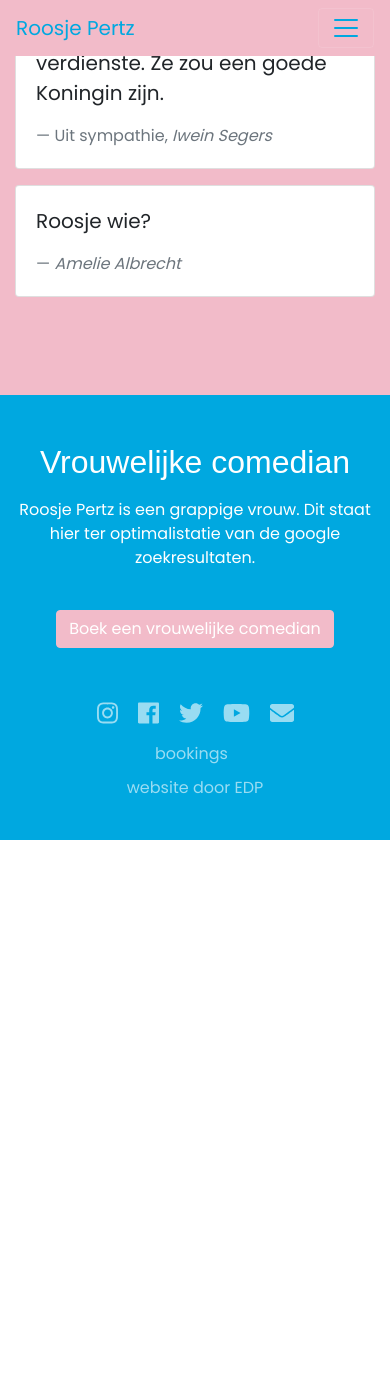
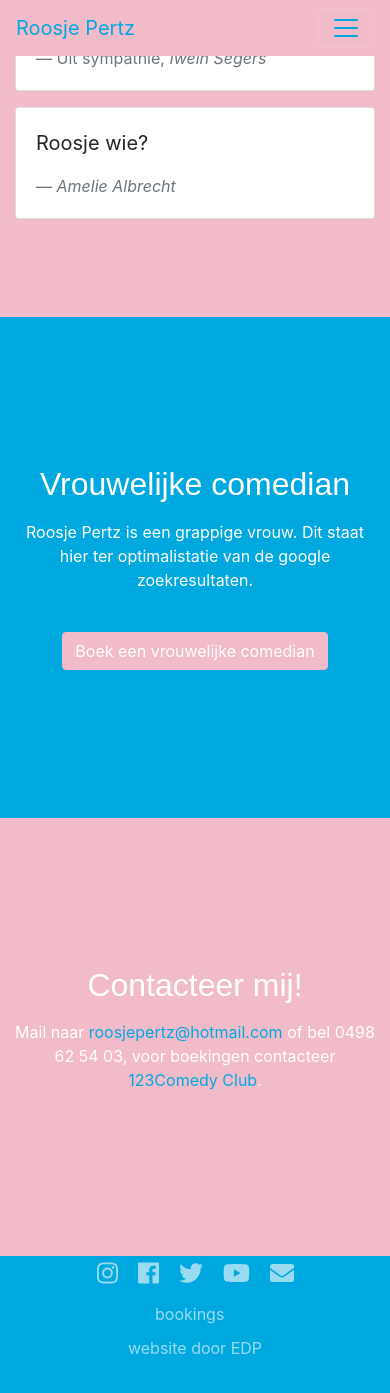
Before and after one commit to deprezedouard/roosjepertzbe, a Jekyll site: the page built from index.markdown, in a window 390 px wide and 1400 px high, scrolled down 6121 px. Shown: the top 1393 px of the window. Built offline with Jekyll 4.4.1, drawn with Linux system fonts in a browser that asks for light colours; nearby versions of some CDN libraries; some web fonts are replaced; comment, search, counter and statistics services are not loaded; before the commit the page ends 6961 px from its top, so only the background shows below that.

Commit message:
Updated Main and 3 other files

```diff
--- a/_includes/navbar.html
+++ b/_includes/navbar.html
@@ -24,7 +24,7 @@
       <li class="nav-item">
         <a class="nav-link page-scroll" href="#getuigenissen">Getuigenissen</a>
       <li class="nav-item">
-        <a class="nav-link page-scroll" href="mailto:info@roosjepertz.be">Contact</a>
+        <a class="nav-link page-scroll" href="#contact">Contact</a>
       </li>
       <li class="nav-item">
         <div class="footer-links d-flex justify-content-center d-lg-none">
--- a/assets/css/bootstrap/_variables.scss
+++ b/assets/css/bootstrap/_variables.scss
@@ -226,7 +226,7 @@ $transition-collapse:         height .35s ease !default;
 // Font, line-height, and color for body text, headings, and more.
 
 // stylelint-disable value-keyword-case
-$font-family-sans-serif:      'Poppins', -apple-system, BlinkMacSystemFont, "Segoe UI", Roboto, "Helvetica Neue", Arial, sans-serif, "Apple Color Emoji", "Segoe UI Emoji", "Segoe UI Symbol" !default;
+$font-family-sans-serif:      'Poppinsme', -apple-system, BlinkMacSystemFont, "Segoe UI", Roboto, "Helvetica Neue", Arial, sans-serif, "Apple Color Emoji", "Segoe UI Emoji", "Segoe UI Symbol" !default;
 $font-family-monospace:       SFMono-Regular, Menlo, Monaco, Consolas, "Liberation Mono", "Courier New", monospace !default;
 $font-family-base:            $font-family-sans-serif !default;
 // stylelint-enable value-keyword-case
--- a/assets/css/main.scss
+++ b/assets/css/main.scss
@@ -8,3 +8,19 @@
 .padding-section {
     padding: 50px 0;
 }
+
+
+.display-mobile {
+    display: none;
+}
+
+@media only screen and (max-width: 600px) {
+    .display-desktop {
+        display: none !important;
+    }
+    .display-mobile {
+        display: block;
+    }
+
+
+}
--- a/index.markdown
+++ b/index.markdown
@@ -49,6 +49,10 @@ copywriting_text: |-
   <br><br>
   Roosje schreef copy en artikels voor verschillende CRM magazines en nieuwsbrieven en kan dat ook voor die van jou. <br><br><a href="https://radio1.be/bijeenkomsten-zijn-verboden-en-dus-heb-ik-als-stand-upcomedian-geen-publiek-en-geen-podium-meer" target="_blank">Lees hier haar column voor Radio 1 over de lockdown van maart 2020.</a><br><br><a href="https://drive.google.com/drive/folders/1QblVu2t12DSh8cbH6q0eNgwRI1rO7KkW?usp=sharing" target="_blank">Download hier de waanzinnige quizvragen die ze maakte voor de podcast Palaver.</a>
 copywriting_button: Contacteer mij
+contact_titel: Contacteer mij!
+contact_text: Mail naar <a href="mailto:roosjepertz@hotmail.com">roosjepertz@hotmail.com</a>
+  of bel 0498 62 54 03, voor boekingen contacteer <a href="http://www.123comedyclub.be/comedian/roosje-pertz"
+  target="_blank">123Comedy Club</a>.
 layout: default
 ---
 
@@ -86,16 +90,28 @@ layout: default
             <!-- SnapWidget -->
             <!-- SnapWidget -->
             <script src="https://snapwidget.com/js/snapwidget.js"></script>
-            <iframe
-                src="https://snapwidget.com/embed/855834"
-                class="snapwidget-widget"
-                allowtransparency="true"
-                frameborder="0"
-                scrolling="no"
-                style="border:none; overflow:hidden;  width:100%; "
-            ></iframe>
+            <div class="display-mobile">
+                <iframe
+                    src="https://snapwidget.com/embed/855834"
+                    class="snapwidget-widget"
+                    allowtransparency="true"
+                    frameborder="0"
+                    scrolling="yes"
+                    style="border:none; overflow:hidden;  width:100%; min-height: 100%; "
+                ></iframe>
+            </div>
+            <div class="display-desktop d-flex justify-content-center">
+                <iframe
+                    src="https://snapwidget.com/embed/880169"
+                    class="snapwidget-widget"
+                    allowtransparency="true"
+                    frameborder="0"
+                    scrolling="no"
+                    style="border:none; overflow:hidden;  width:100%; max-width: 700px; "
+                ></iframe>
+            </div>
         </div>
-        <div class="carousel-item">
+        <div class="carousel-item test">
           <div class="w-100 d-flex justify-content-center">
             <div class="social-twitter-container">
                 <div class="d-flex justify-content-center">
@@ -163,7 +179,7 @@ layout: default
                 <h2 class="section-heading mb-3">{{ page.copywriting_title }}</h2>
                 <p class="text" style="text-align: justify;"> {{ page.copywriting_text }} </p>
                 <br>
-                <a class="btn btn-primary btn-xl text-white page-scroll" href="mailt: info@roosjepertz.be">{{ page.copywriting_button }}</a>
+                <a class="btn btn-primary btn-xl text-white page-scroll" href="#contact">{{ page.copywriting_button }}</a>
             </div>
             <div class="col-12 col-md-5 mt-5 mb-5">
                 <img src="img/copywriting.jpg" class="img-fluid" alt="roosje-pertz-comedian">
@@ -225,7 +241,7 @@ layout: default
 </section>
 
 
-<section id="vrouwelijke-comedian" class="bg-primary">
+<section id="vrouwelijke-comedian" class="bg-primary" style="padding:100px 0;">
     <div class="container">
         <div class="row pt-5 d-flex justify-content-center">
             <div class="col-12 col-md-7 mb-5 text-center text-white">
@@ -239,3 +255,16 @@ layout: default
         </div>
     </div>
 </section>
+
+<section id="contact" class="bg-light" style="padding:100px 0;">
+    <div class="container">
+        <div class="row pt-5 d-flex justify-content-center">
+            <div class="col-12 col-md-7 mb-5 text-center text-white">
+                <h2 class="section-heading mb-3">{{ page.contact_titel }}</h2>
+                <p class="text">
+                   {{ page.contact_text }}
+                </p>
+            </div>
+        </div>
+    </div>
+</section>
```
